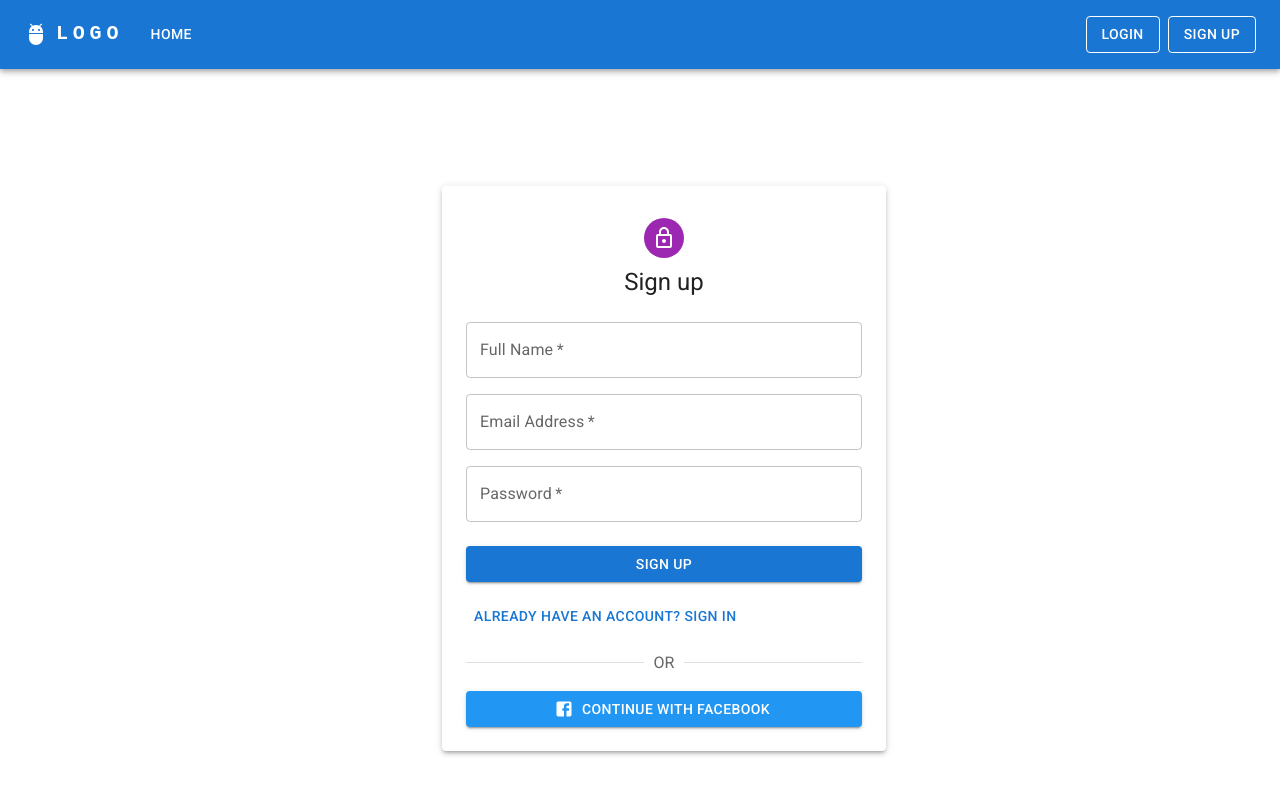
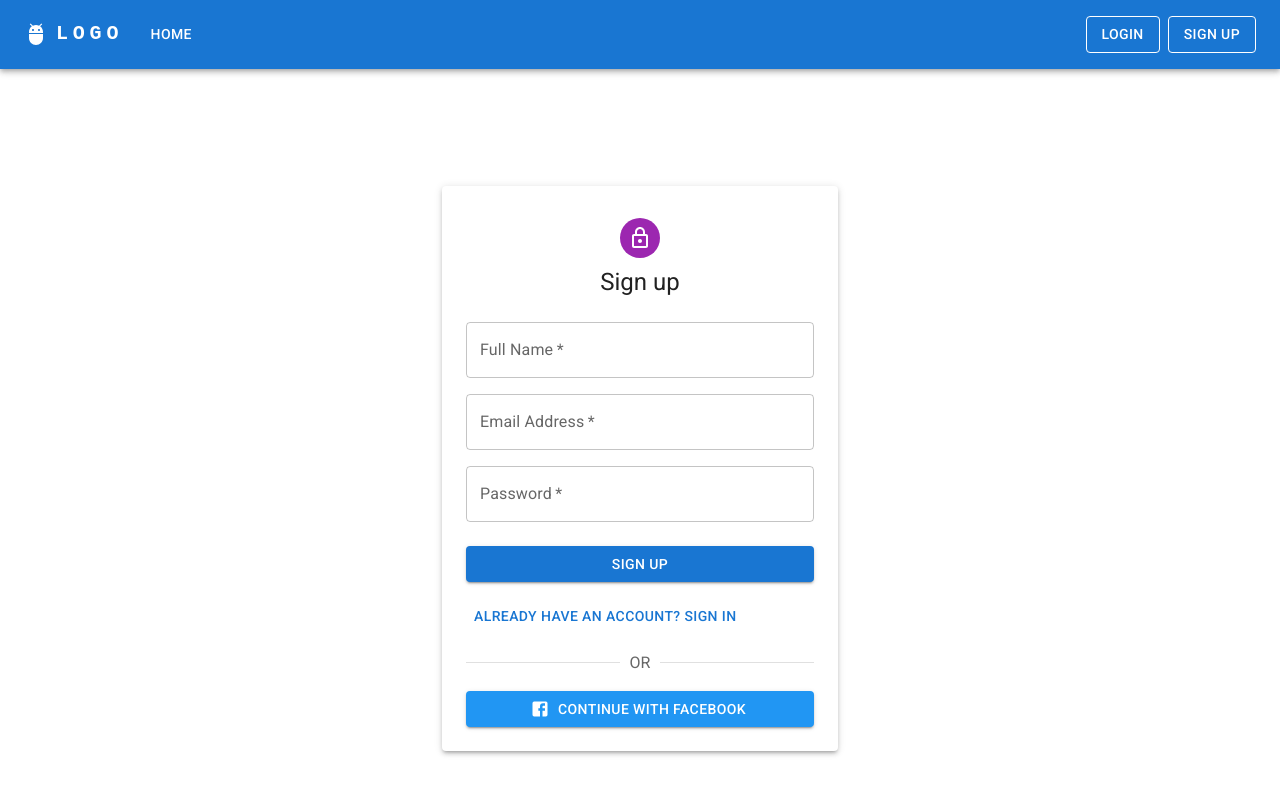
Before and after one commit to gpbaculio/gpflow-challenge, a React (Create React App) app: page /signup in a window 1280 px wide. Shown: the top 794 px of the page. Built offline with nearby package versions, Linux system fonts and the light colour scheme; the HTML template or start-up script is replaced by a standard one.

Commit message:
form updates

```diff
--- a/src/routes/Signup.tsx
+++ b/src/routes/Signup.tsx
@@ -47,12 +47,11 @@ function Signup() {
       minHeight="100vh"
     >
       <Container maxWidth="xs">
+        <Paper elevation={3}>
           <Box
-          width="100%"
+            p={3}
             alignItems="center"
-          component={Paper}
-          elevation={3}
-          p={3}
+            justifyContent="center"
             display="flex"
             flexDirection="column"
           >
@@ -122,7 +121,6 @@ function Signup() {
               <Button component={RouterLink} to="/login">
                 {"Already have an account? Sign in"}
               </Button>
-
               <Divider sx={{ my: 2 }}>
                 <Typography variant="body1" color="textSecondary">
                   OR
@@ -139,6 +137,7 @@ function Signup() {
               </Button>
             </Box>
           </Box>
+        </Paper>
       </Container>
     </Box>
   );
```
Lines whose indentation alone changed are shown as unchanged.
